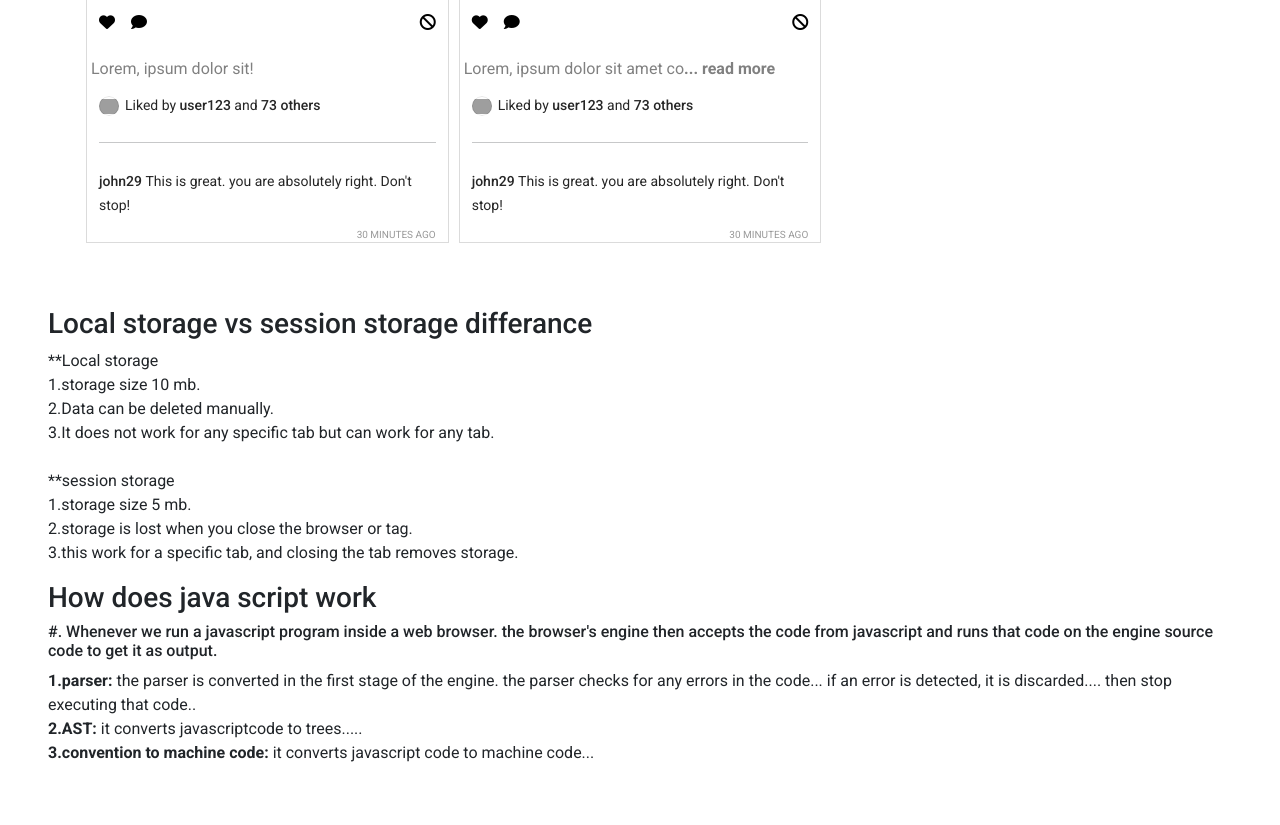
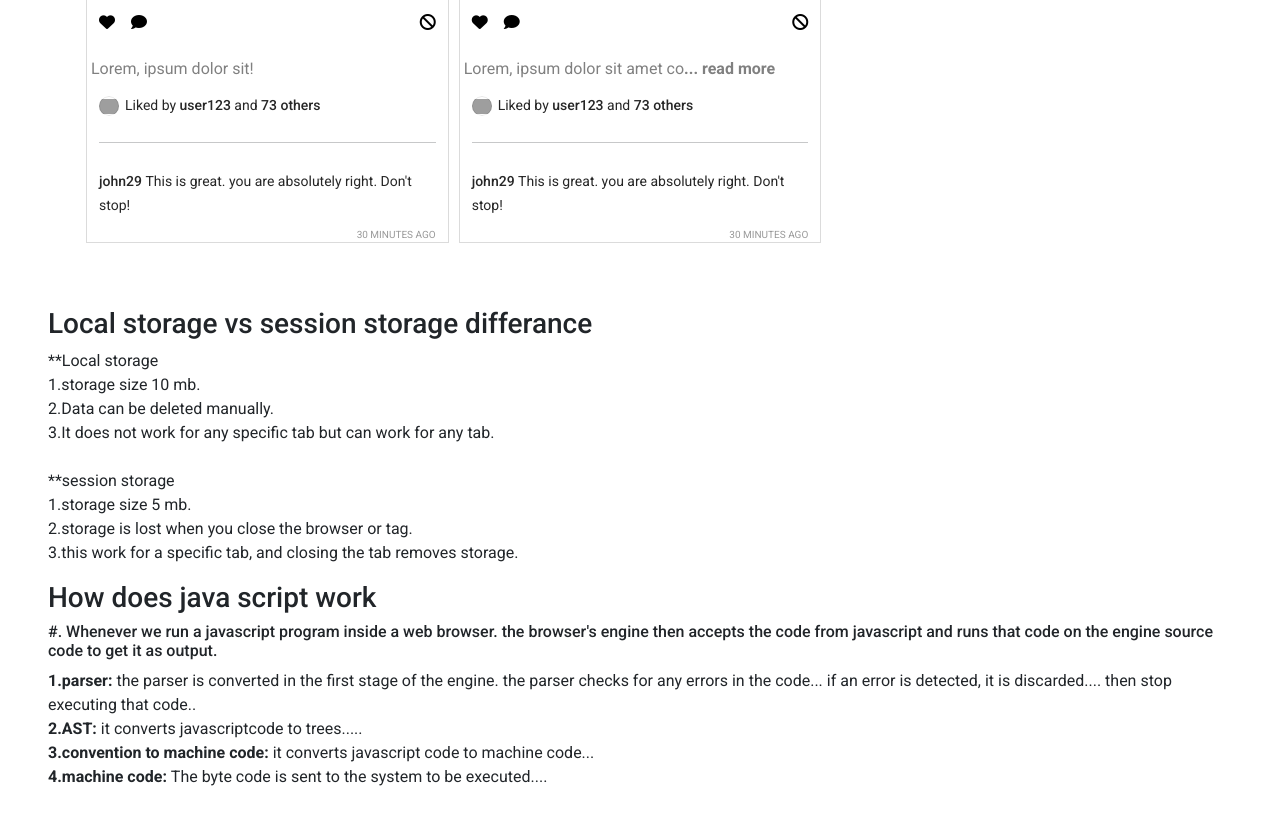
Before and after one commit to abirisl/-insta-shohor-website, a plain HTML site: page index.html in a window 1280 px wide. Shown: the part 1289-2114 px from the top of the page. Drawn offline with nearby package versions, Linux system fonts and the light colour scheme; grey boxes are pictures that could not be loaded.

Commit message:
all prb solved

```diff
--- a/index.html
+++ b/index.html
@@ -98,6 +98,7 @@
                <span class="fw-bold"> 1.parser:</span> the parser is converted in the first stage of the engine. the parser checks for any errors in the code... if an error is detected, it is discarded.... then stop executing that code..<br>
                <span class="fw-bold"> 2.AST: </span> it converts javascriptcode to trees.....<br>
                <span class="fw-bold"> 3.convention to machine code: </span> it converts javascript code to machine code...<br>
+               <span class="fw-bold"> 4.machine code: </span> The byte code is sent to the system to be executed....
             </p>
         <footer></footer>
 
```
